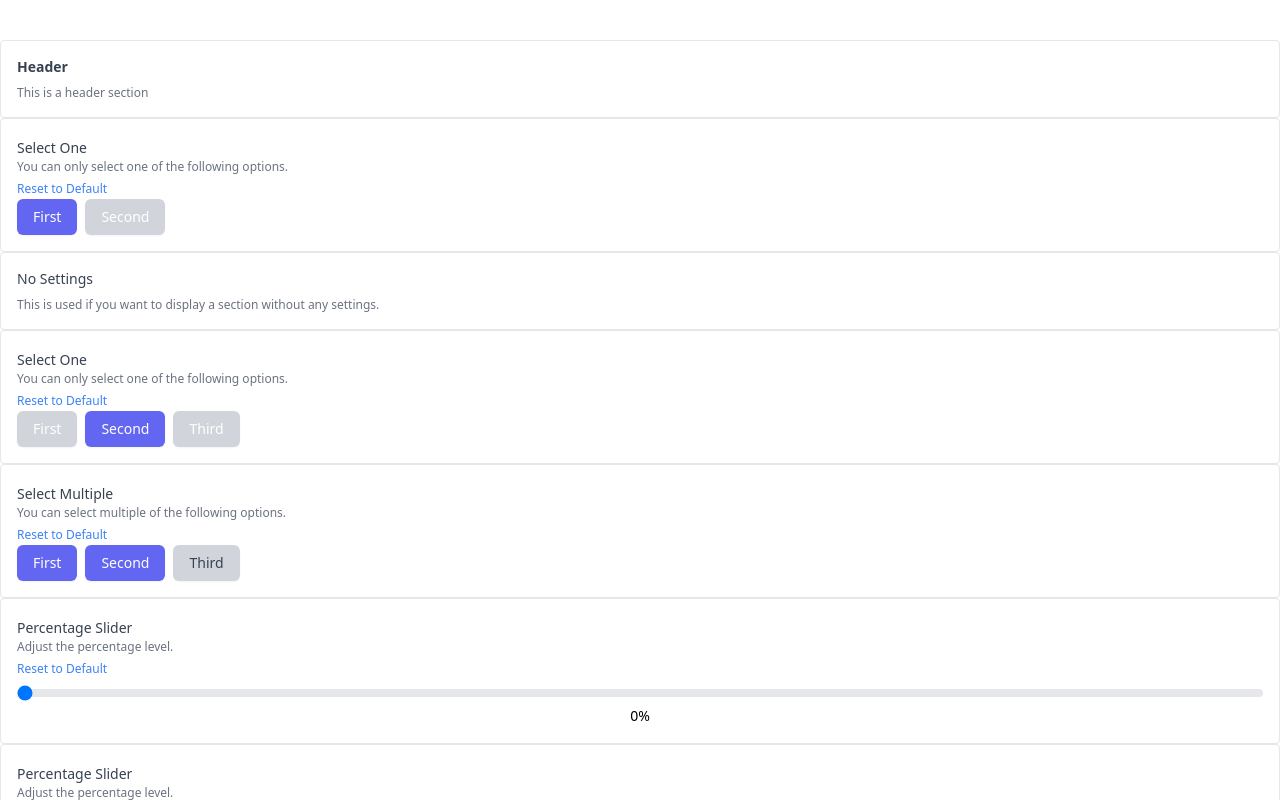
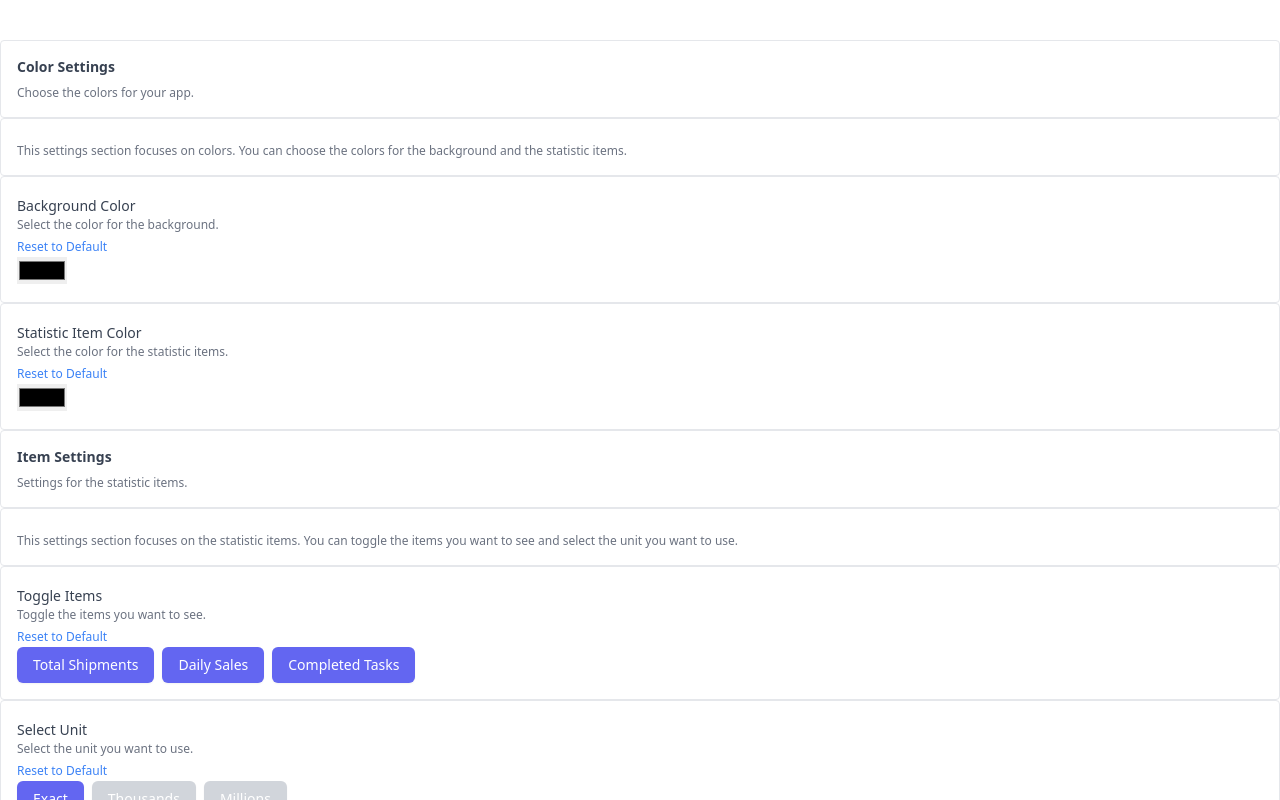
Before and after one commit to fweigel-dev/VueLocalSettings, a Vue app: page / in a window 1280 px wide. Shown: the top 800 px of the page. Built offline with nearby package versions, Linux system fonts and the light colour scheme.

Commit message:
:wrench: change config to match dashboard

```diff
--- a/src/components/SettingsContainer.vue
+++ b/src/components/SettingsContainer.vue
@@ -15,97 +15,88 @@ export default {
       config: {
         "version": "1.0.0",
         "settings": {
-          "header-1": {
+          "header-color": {
             "type": "section-header",
-            "title": "Header",
-            "description": "This is a header section",
+            "title": "Color Settings",
+            "description": "Choose the colors for your app.",
           },
-          "select-one-1": {
-            "type": "select-one",
-            "default": "first",
-            "selected": "first",
-            "title": "Select One",
-            "description": "You can only select one of the following options.",
+          "no-setting-color": {
+            "type": "no-settings",
+            "title": "",
+            "description": "This settings section focuses on colors. You can choose the colors for the background and the statistic items.",
+          },
+          "color-picker-background": {
+            "type": "color-picker",
+            "default": "#232323",
+            "selected": "#000000",
+            "title": "Background Color",
+            "description": "Select the color for the background.",
+          },
+          "color-picker-statistic-item": {
+            "type": "color-picker",
+            "default": "#3a3a3a",
+            "selected": "#000000",
+            "title": "Statistic Item Color",
+            "description": "Select the color for the statistic items.",
+          },
+          "header-items": {
+            "type": "section-header",
+            "title": "Item Settings",
+            "description": "Settings for the statistic items.",
+          },
+          "no-setting-items": {
+            "type": "no-settings",
+            "title": "",
+            "description": "This settings section focuses on the statistic items. You can toggle the items you want to see and select the unit you want to use.",
+          },
+          "toggle-items": {
+            "type": "select-multiple",
+            "default": ["total-shipments", "daily-sales", "completed-tasks"],
+            "selected": ["total-shipments", "daily-sales", "completed-tasks"],
+            "title": "Toggle Items",
+            "description": "Toggle the items you want to see.",
             "values": [
               {
-                "title": "First",
-                "value": "first"
+                "title": "Total Shipments",
+                "value": "total-shipments"
               },
               {
-                "title": "Second",
-                "value": "second"
+                "title": "Daily Sales",
+                "value": "daily-sales"
+              },
+              {
+                "title": "Completed Tasks",
+                "value": "completed-tasks"
               }
             ]
           },
-          "no-setting-1": {
-            "type": "no-settings",
-            "title": "No Settings",
-            "description": "This is used if you want to display a section without any settings.",
-          },
-          "select-one-2": {
+          "select-unit": {
             "type": "select-one",
-            "default": "second",
-            "selected": "second",
-            "title": "Select One",
-            "description": "You can only select one of the following options.",
+            "default": "exact",
+            "selected": "exact",
+            "title": "Select Unit",
+            "description": "Select the unit you want to use.",
             "values": [
               {
-                "title": "First",
-                "value": "first"
+                "title": "Exact",
+                "value": "exact"
               },
               {
-                "title": "Second",
-                "value": "second"
+                "title": "Thousands",
+                "value": "thousands"
               },
               {
-                "title": "Third",
-                "value": "third"
+                "title": "Millions",
+                "value": "millions"
               }
             ]
           },
-          "select-multiple-1": {
-            "type": "select-multiple",
-            "default": ["first", "second"],
-            "selected": ["first", "second"],
-            "title": "Select Multiple",
-            "description": "You can select multiple of the following options.",
-            "values": [
-              {
-                "title": "First",
-                "value": "first"
-              },
-              {
-                "title": "Second",
-                "value": "second"
-              },
-              {
-                "title": "Third",
-                "value": "third"
-              }
-
-            ]
-          },
-          "percentage-slider-1": {
+          "transparency-slider": {
             "type": "percentage-slider",
-            "default": 0,
-            "selected": 0,
-            "title": "Percentage Slider",
-            "description": "Adjust the percentage level."
-          }
-          ,
-          "percentage-slider-2": {
-            "type": "percentage-slider",
-            "default": 25,
-            "selected": 25,
-            "title": "Percentage Slider",
-            "description": "Adjust the percentage level."
-          },
-          "color-picker-1": {
-            "type": "color-picker",
-            "default": "#000000",
-            "selected": "#000000",
-            "title": "Color Picker",
-            "description": "Select a color.",
+            "default": 100,
+            "selected": 100,
+            "title": "Transparency Slider",
+            "description": "Adjust the transparency of the statistic items.",
           },
         }
       }
```
